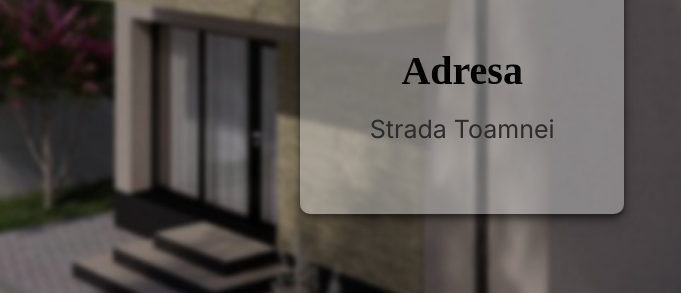
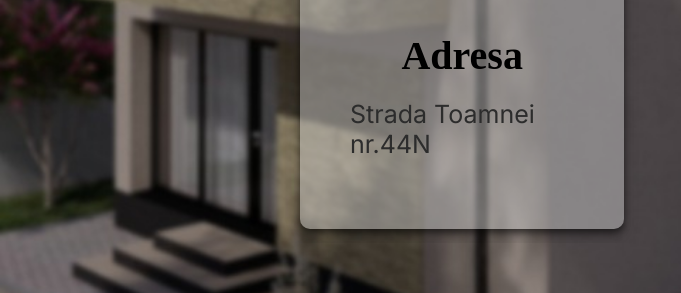
Before and after one commit to Masterbuild33/mbsite, a plain HTML site: page contact.html in a window 1280 px wide. Shown: the part 507-800 px from the top of the page, 0-681 px from the left. Drawn offline with nearby package versions, Linux system fonts and the light colour scheme; grey boxes are pictures that could not be loaded; a web font is replaced by a local one.

Commit message:
Update contact.html schimbare adresa

```diff
--- a/contact.html
+++ b/contact.html
@@ -564,7 +564,7 @@
         </a>
       </div>
       <div class="adrs fade">Adresa</div>
-      <div class="adrss fade">Strada Toamnei</div>
+      <div class="adrss fade">Strada Toamnei nr.44N</div>
     </div class="mapa">
         <div class="map-container fade">
           <div id="map">
```
